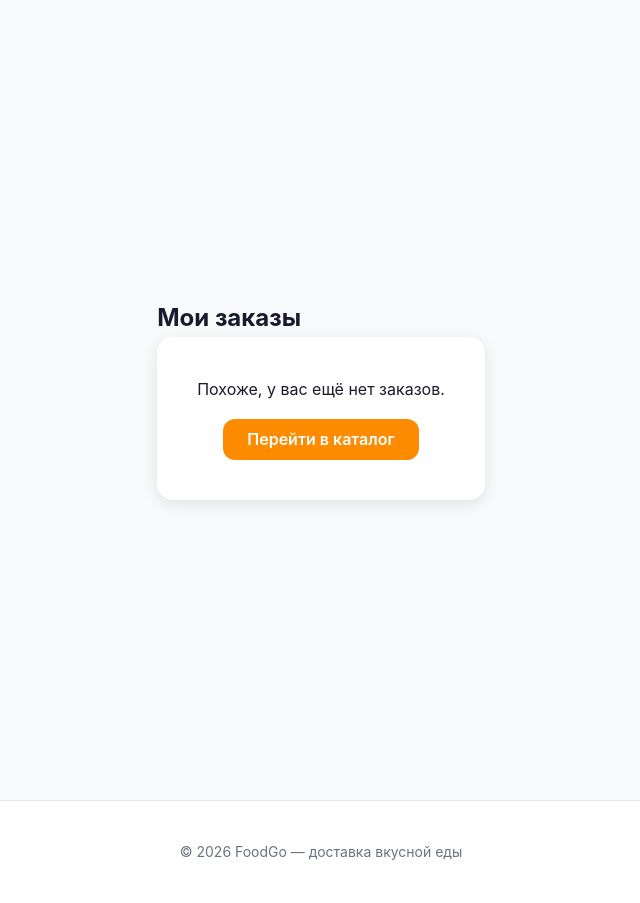
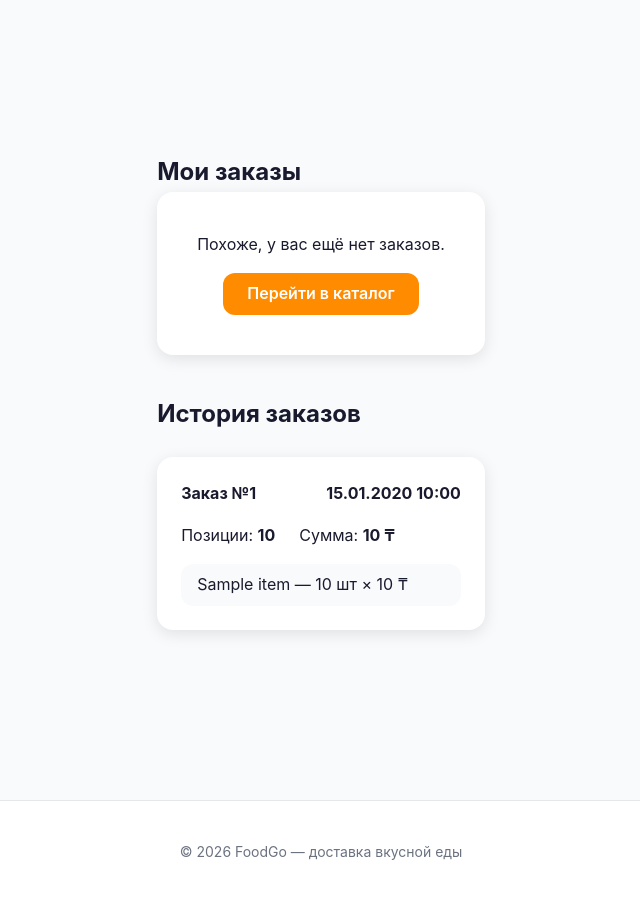
Before and after one commit to valzhan03-create/FoodGo, a PHP site: page /orders.php in a window 1280 px wide. Shown: the part 95-998 px from the top of the page, without its empty margins (319-959 px from the left). Run offline with PHP 8.4, Linux system fonts and the light colour scheme; the visitor is signed in with stand-in values (Sample User, id 1); tables that the repository leaves empty or names only in its code hold one stand-in row (values such as "Sample post").

```diff
--- a/css/style.css
+++ b/css/style.css
@@ -637,6 +637,51 @@ html, body {
   align-items: center;
 }
 
+.order-history {
+  margin-top: var(--spacing-xl);
+}
+
+.order-history .section-subtitle {
+  margin-bottom: var(--spacing-lg);
+}
+
+.order-history-card {
+  background: var(--color-white);
+  border-radius: var(--radius-lg);
+  box-shadow: var(--shadow-md);
+  padding: var(--spacing-lg);
+  margin-bottom: var(--spacing-md);
+}
+
+.order-history-header {
+  display: flex;
+  justify-content: space-between;
+  gap: var(--spacing-md);
+  margin-bottom: var(--spacing-md);
+  font-weight: 700;
+}
+
+.order-history-info {
+  display: flex;
+  gap: var(--spacing-lg);
+  flex-wrap: wrap;
+  margin-bottom: var(--spacing-md);
+}
+
+.order-history-list {
+  list-style: none;
+  padding: 0;
+  margin: 0;
+  display: grid;
+  gap: var(--spacing-xs);
+}
+
+.order-history-list li {
+  padding: var(--spacing-sm) var(--spacing-md);
+  background: var(--color-bg);
+  border-radius: var(--radius-md);
+}
+
 @media (max-width: 1100px) {
   .menu-grid { grid-template-columns: repeat(3, 1fr); }
 }
--- a/js/main.js
+++ b/js/main.js
@@ -1,14 +1,5 @@
 // main.js — скрипт для оформления корзины и заказов без перезагрузки
 document.addEventListener('DOMContentLoaded', function () {
-  var notice = document.getElementById('catalog-message');
-
-  function showMessage(text, type) {
-    if (!notice) {
-      return;
-    }
-    notice.innerHTML = '<div class="alert alert-' + (type === 'success' ? 'success' : 'error') + '"><p>' + text + '</p></div>';
-  }
-
   document.querySelectorAll('.order-card-form').forEach(function (form) {
     form.addEventListener('submit', function (event) {
       event.preventDefault();
@@ -35,13 +26,17 @@ document.addEventListener('DOMContentLoaded', function () {
         })
         .then(function (data) {
           if (data.success) {
-            showMessage(data.message, 'success');
             var quantityText = 'В заказе: ' + data.quantity;
-            var quantityNode = form.querySelector('.order-quantity');
+            var quantityNode = form.parentNode.querySelector('.order-quantity');
             if (!quantityNode) {
               quantityNode = document.createElement('div');
               quantityNode.className = 'order-quantity';
-              form.parentNode.insertBefore(quantityNode, form.nextSibling);
+              var priceBlock = form.parentNode.querySelector('.price');
+              if (priceBlock) {
+                priceBlock.parentNode.insertBefore(quantityNode, priceBlock.nextSibling);
+              } else {
+                form.parentNode.insertBefore(quantityNode, form);
+              }
             }
             quantityNode.textContent = quantityText;
 
@@ -54,13 +49,13 @@ document.addEventListener('DOMContentLoaded', function () {
             }
           } else {
             var messages = Array.isArray(data.errors) ? data.errors.join(' ') : 'Ошибка при добавлении в заказ.';
-            showMessage(messages, 'error');
+            alert(messages);
             button.textContent = previousText;
             button.disabled = false;
           }
         })
         .catch(function () {
-          showMessage('Ошибка при добавлении в заказ. Попробуйте ещё раз.', 'error');
+          alert('Ошибка при добавлении в заказ. Попробуйте ещё раз.');
           button.textContent = previousText;
           button.disabled = false;
         });
--- a/orders.php
+++ b/orders.php
@@ -10,23 +10,6 @@ if (!isset($_SESSION['user_id'])) {
 $orders = $_SESSION['orders'] ?? [];
 if (!is_array($orders)) {
     $orders = [];
-}
-
-if ($_SERVER['REQUEST_METHOD'] === 'POST') {
-    if (isset($_POST['remove_dish'])) {
-        $removeId = intval($_POST['remove_dish']);
-        if ($removeId > 0 && isset($orders[$removeId])) {
-            unset($orders[$removeId]);
-        }
-    }
-
-    if (isset($_POST['clear_orders'])) {
-        $orders = [];
-    }
-
-    $_SESSION['orders'] = $orders;
-    header('Location: orders.php');
-    exit;
 }
 
 $orderItems = [];
@@ -47,6 +30,75 @@ if (!empty($orders)) {
         $totalAmount += $item['line_total'];
     }
     unset($item);
+}
+
+$historyOrders = [];
+$historyItems = [];
+$stmt = $pdo->prepare('SELECT * FROM orders WHERE user_id = ? ORDER BY id DESC');
+$stmt->execute([$_SESSION['user_id']]);
+$historyOrders = $stmt->fetchAll();
+
+if (!empty($historyOrders)) {
+    $orderIds = array_column($historyOrders, 'id');
+    $placeholders = implode(',', array_fill(0, count($orderIds), '?'));
+    $stmt = $pdo->prepare(
+        "SELECT oi.*, mi.name AS item_name, mi.price AS item_price FROM order_items oi
+         JOIN menu_items mi ON oi.menu_item_id = mi.id
+         WHERE oi.order_id IN ($placeholders)
+         ORDER BY oi.id ASC"
+    );
+    $stmt->execute($orderIds);
+    $items = $stmt->fetchAll();
+
+    foreach ($items as $item) {
+        $historyItems[$item['order_id']][] = $item;
+    }
+}
+
+if ($_SERVER['REQUEST_METHOD'] === 'POST') {
+    if (isset($_POST['remove_dish'])) {
+        $removeId = intval($_POST['remove_dish']);
+        if ($removeId > 0 && isset($orders[$removeId])) {
+            unset($orders[$removeId]);
+        }
+    }
+
+    if (isset($_POST['clear_orders'])) {
+        $orders = [];
+    }
+
+    if (isset($_POST['save_order']) && !empty($orders)) {
+        try {
+            $pdo->beginTransaction();
+
+            $stmt = $pdo->prepare(
+                'INSERT INTO orders (user_id, total_quantity, total_amount) VALUES (?, ?, ?)'
+            );
+            $stmt->execute([$_SESSION['user_id'], $totalQuantity, $totalAmount]);
+            $orderId = $pdo->lastInsertId();
+
+            $stmtItem = $pdo->prepare(
+                'INSERT INTO order_items (order_id, menu_item_id, quantity, unit_price) VALUES (?, ?, ?, ?)'
+            );
+            foreach ($orderItems as $item) {
+                $stmtItem->execute([
+                    $orderId,
+                    $item['id'],
+                    $item['quantity'],
+                    $item['price'],
+                ]);
+            }
+
+            $pdo->commit();
+            $orders = [];
+        } catch (Exception $e) {
+            $pdo->rollBack();
+        }
+    }
+
+    $_SESSION['orders'] = $orders;
+    header('Location: catalog.php');
+    exit;
 }
 ?>
 
@@ -109,7 +161,34 @@ if (!empty($orders)) {
           <form method="POST">
             <button class="btn btn-outline" type="submit" name="clear_orders">Очистить заказы</button>
           </form>
-          <a class="btn btn-primary" href="catalog.php">Продолжить покупки</a>
+          <form method="POST">
+            <button class="btn btn-primary" type="submit" name="save_order">Продолжить покупки</button>
+          </form>
+        </div>
+      <?php endif; ?>
+
+      <?php if (!empty($historyOrders)): ?>
+        <div class="order-history">
+          <h2 class="section-subtitle">История заказов</h2>
+          <?php foreach ($historyOrders as $order): ?>
+            <div class="order-history-card">
+              <div class="order-history-header">
+                <span>Заказ №<?= $order['id'] ?></span>
+                <span><?= date('d.m.Y H:i', strtotime($order['created_at'])) ?></span>
+              </div>
+              <div class="order-history-info">
+                <p>Позиции: <strong><?= $order['total_quantity'] ?></strong></p>
+                <p>Сумма: <strong><?= number_format((float)$order['total_amount'], 0, '.', ' ') ?> ₸</strong></p>
+              </div>
+              <ul class="order-history-list">
+                <?php foreach ($historyItems[$order['id']] ?? [] as $item): ?>
+                  <li>
+                    <?= htmlspecialchars($item['item_name']) ?> — <?= $item['quantity'] ?> шт × <?= number_format((float)$item['item_price'], 0, '.', ' ') ?> ₸
+                  </li>
+                <?php endforeach; ?>
+              </ul>
+            </div>
+          <?php endforeach; ?>
         </div>
       <?php endif; ?>
     </section>
```
Also changed, not shown: catalog.php (+0 -7 lines), README.md (deleted), 1 other file.
